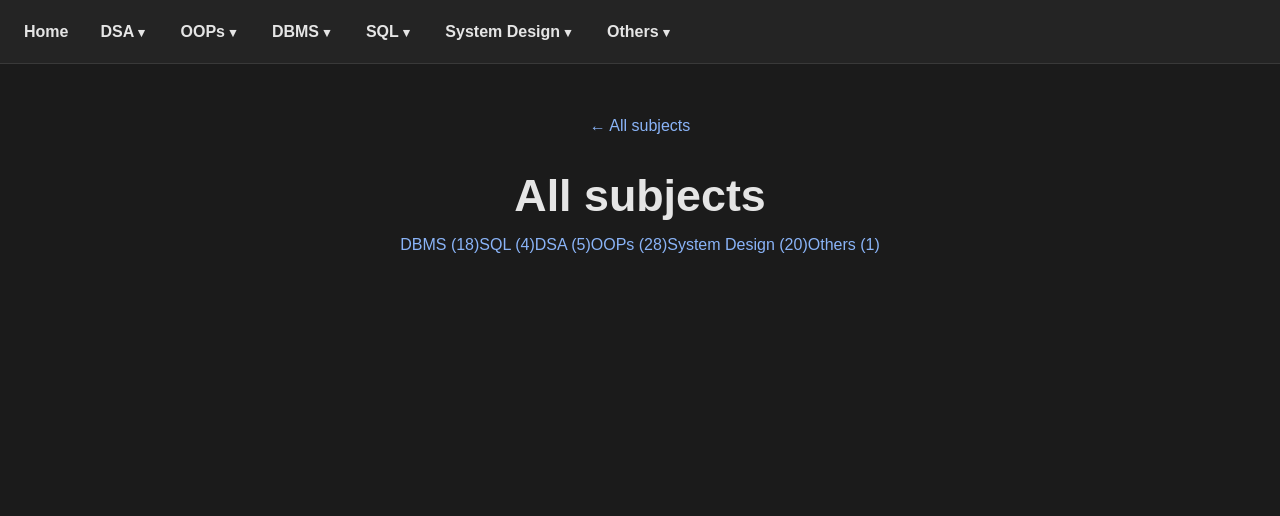
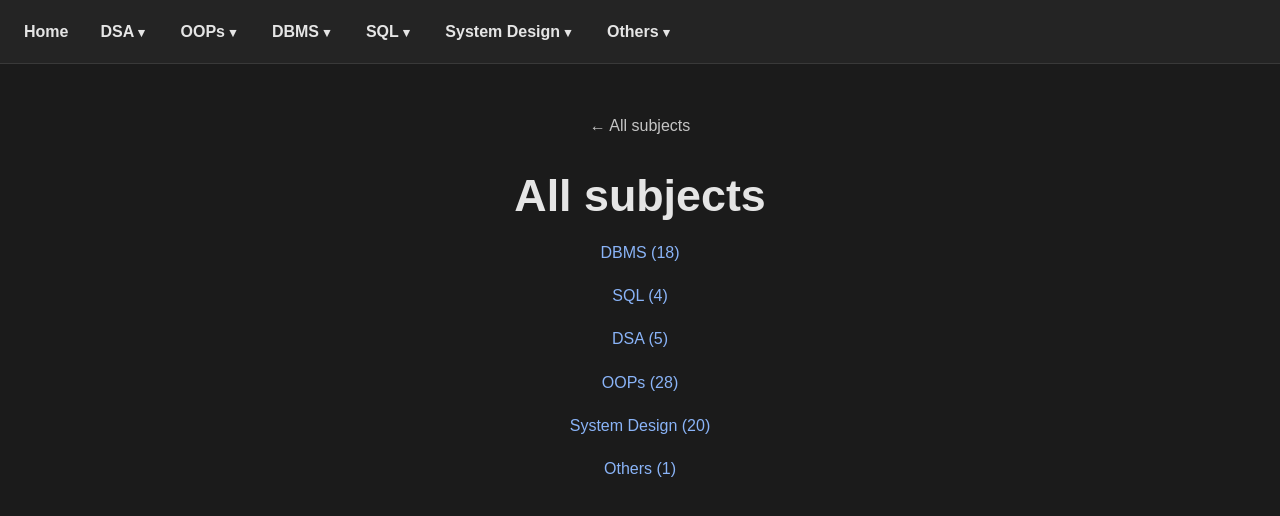
Before and after one commit to Mritunjay28/obsidian-notes, a Jekyll site: the page built from topics.md, in a window 1280 px wide. Shown: the top 516 px of the page. Built offline with Jekyll 4.4.1, drawn with Linux system fonts in a browser that asks for light colours.

Commit message:
Refactor workspace layout and home page styles
Updated styles for workspace layout and home page card grid.

```diff
--- a/assets/css/style.css
+++ b/assets/css/style.css
@@ -157,8 +157,8 @@ a:hover, .note-link.active {
 .katex { font-size: 1.05em; }
 .document .katex-display { overflow-x: auto; overflow-y: hidden; }
 
-/* Top-bar menus (DSA / Other) replace the left sidebar */
-.workspace { grid-template-columns: minmax(0, 1fr) 230px; }
+/* Top-bar menus replace the left sidebar; note column centered */
+.workspace { grid-template-columns: minmax(0, 860px) 230px; justify-content: center; gap: 28px; }
 .sidebar { display: none !important; }
 .main-nav { align-items: center; }
 .main-nav > a.active { color: var(--accent); }
@@ -193,7 +193,7 @@ a:hover, .note-link.active {
 .menu-list .note-link { white-space: nowrap; font-weight: 400; }
 
 @media (max-width: 1000px) {
-  .workspace { grid-template-columns: minmax(0, 1fr); }
+  .workspace { grid-template-columns: minmax(0, 860px); }
 }
 
 @media (max-width: 650px) {
@@ -204,8 +204,8 @@ a:hover, .note-link.active {
   .menu-list { left: 0; right: 0; top: 100%; border-radius: 0; min-width: 0; }
 }
 
-/* Home page: centered note list */
-.home { text-align: center; max-width: 720px; margin: 0 auto; }
+/* Home page: centered card grid */
+.home { text-align: center; max-width: 1080px; margin: 0 auto; }
 .home h1 { margin-bottom: 8px; }
 .home h2 { border-bottom: 0; margin-top: 36px; }
 .home-list { list-style: none; padding: 0; margin: 0; }
@@ -230,3 +230,65 @@ a:hover, .note-link.active {
 .home-sub { margin: 22px 0 6px; font-size: 1.05rem; color: var(--muted); text-transform: uppercase; letter-spacing: 0.08em; }
 
 .document mark { background: #5c4b00; color: #ffe27a; padding: 0 3px; border-radius: 3px; }
+
+
+/* Home page subject cards with hover/tap topic preview */
+.home-hint { color: var(--muted); margin-top: 0; font-size: 0.95rem; }
+.card-grid {
+  display: grid;
+  grid-template-columns: repeat(auto-fill, minmax(220px, 1fr));
+  gap: 18px;
+  margin: 26px 0 40px;
+  text-align: center;
+}
+a.card {
+  position: relative;
+  display: block;
+  background: var(--panel);
+  border: 1px solid var(--border);
+  border-radius: 12px;
+  padding: 24px 18px 20px;
+  transition: transform 0.15s ease, border-color 0.15s ease, box-shadow 0.15s ease;
+}
+a.card:hover, a.card:focus-within {
+  transform: translateY(-3px);
+  border-color: var(--accent);
+  box-shadow: 0 10px 26px rgba(0, 0, 0, 0.4);
+  color: inherit;
+}
+a.card h3 { margin: 0 0 6px; font-size: 1.3rem; }
+a.card .count { color: var(--muted); font-size: 0.9rem; }
+.card .preview {
+  display: none;
+  position: absolute;
+  top: calc(100% - 4px);
+  left: -1px;
+  right: -1px;
+  z-index: 30;
+  max-height: 340px;
+  overflow-y: auto;
+  padding: 12px 18px 14px;
+  background: var(--panel);
+  border: 1px solid var(--accent);
+  border-top: 1px solid var(--border);
+  border-radius: 0 0 12px 12px;
+  box-shadow: 0 16px 32px rgba(0, 0, 0, 0.55);
+  text-align: left;
+}
+a.card:hover .preview, a.card:focus-within .preview { display: block; }
+.card .preview .psub {
+  margin: 10px 0 3px;
+  font-size: 0.72rem;
+  letter-spacing: 0.08em;
+  text-transform: uppercase;
+  color: var(--muted);
+}
+.card .preview .psub:first-child { margin-top: 0; }
+.card .preview .plink { display: block; padding: 4px 0; font-weight: 400; color: var(--text); }
+
+/* Subject topics page */
+.topics-page { max-width: 720px; }
+.topics-page .back-link { color: var(--muted); }
+.topics-page .back-link:hover { color: var(--accent); }
+.topics-page .home-list li { padding: 7px 0; }
+.topics-page a.topic-row { display: block; padding: 8px 0; }
```
